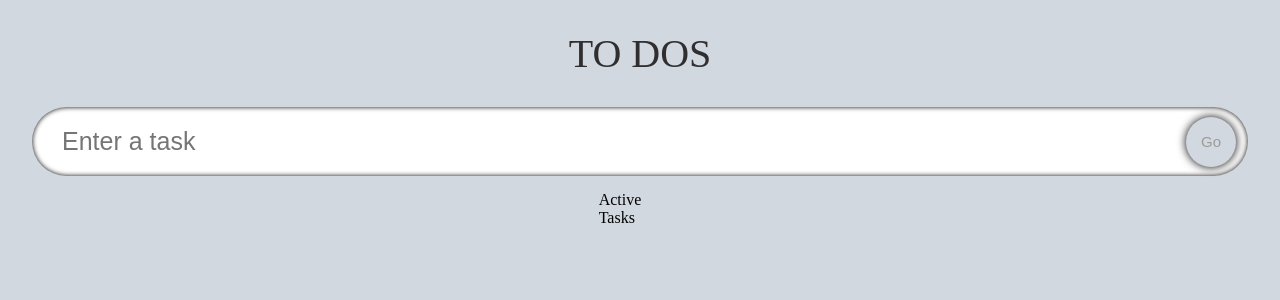
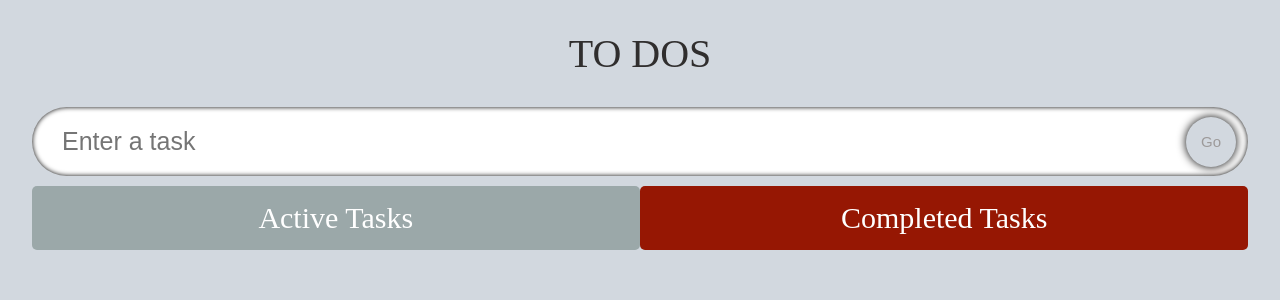
Before and after one commit to lenkon/typescript-react-to-dos, a React (Create React App) app: page / in a window 1280 px wide. Shown: the top 300 px of the page. Built offline with nearby package versions, Linux system fonts and the light colour scheme; the HTML template or start-up script is replaced by a standard one; a web font is replaced by a local one.

Commit message:
Add styles for the tasks display sections

```diff
--- a/package.json
+++ b/package.json
@@ -40,5 +40,8 @@
       "last 1 firefox version",
       "last 1 safari version"
     ]
+  },
+  "devDependencies": {
+    "@babel/plugin-proposal-private-property-in-object": "^7.21.11"
   }
 }
--- a/src/components/ToDosList.tsx
+++ b/src/components/ToDosList.tsx
@@ -1,4 +1,4 @@
-import React from 'react'
+import React from 'react';
 // rafce
 import { Todos } from '../model';
 import "./styles.css";
@@ -12,19 +12,18 @@ interface Props {
 const ToDosList: React.FC<Props> = ({list, setList}) => {
   return (
     // <div className='todos'>
-      // {
-      //   list.map((todo) =>(
-      //     // <li>{todo.todos}</li>
-      //     <SingleTodos
-      //       todo={todo}
-      //       key={todo.id}
-      //       list={list}
-      //       setList={setList}
-      //     />
-      //   ))
-      // }
+    //   {
+    //     list.map((todo) =>(
+    //       // <li>{todo.todos}</li>
+    //       <SingleTodos
+    //         todo={todo}
+    //         key={todo.id}
+    //         list={list}
+    //         setList={setList}
+    //       />
+    //     ))
+    //   }
     // </div>
-
     <div className="container">
       <div className="todos">
         <span className="todos-heading">
@@ -42,10 +41,22 @@ const ToDosList: React.FC<Props> = ({list, setList}) => {
         }
       </div>
       <div className="todos remove">
-
+        <span className="todos-heading">
+          Completed Tasks
+        </span>
+        {
+          list.map((todo) =>(
+            <SingleTodos
+              todo={todo}
+              key={todo.id}
+              list={list}
+              setList={setList}
+            />
+          ))
+        }
       </div>
     </div>
-  );
+  )
 };
 
 export default ToDosList
--- a/src/components/styles.css
+++ b/src/components/styles.css
@@ -50,7 +50,7 @@
   flex-direction: column;
   width: 47.5%;
   padding: 15px;
-  /* background-color: rgb(155, 168, 169); */
+  background-color: rgb(155, 168, 169);
 }
 
 .todos-single {
@@ -61,6 +61,11 @@
   margin-top: 15px;
   background-image: url("https://img.freepik.com/free-photo/crumpled-yellow-paper-background-close-up_60487-2390.jpg?size=626&ext=jpg");
   transition: 0.2s;
+}
+
+.todos-single:hover {
+  box-shadow: 0 0 5px black;
+  transform: scale(1.03);
 }
 
 .todos-single--text {
@@ -78,6 +83,23 @@
   margin-left: 10px;
   font-size: 25px;
   cursor: pointer;
+}
+
+.todos-heading {
+  font-size: 30px;
+  text-align: center;
+  color: white;
+}
+.container {
+  width: 95%;
+  display: flex;
+  margin-top: 10px;
+  justify-content: space-between;
+  align-items: flex-start;
+}
+
+.remove {
+  background-color: rgb(150, 23, 3);
 }
 
 @media (max-width: 1100px) {
@@ -99,7 +121,7 @@
     margin-bottom: 10px;
   }
 
-  .todos-single {
+  /* .todos-single {
     width: 100%;
-  }
+  } */
 }
```
Also changed, not shown: 1 other file (tests, documents, lock files or other folders).
